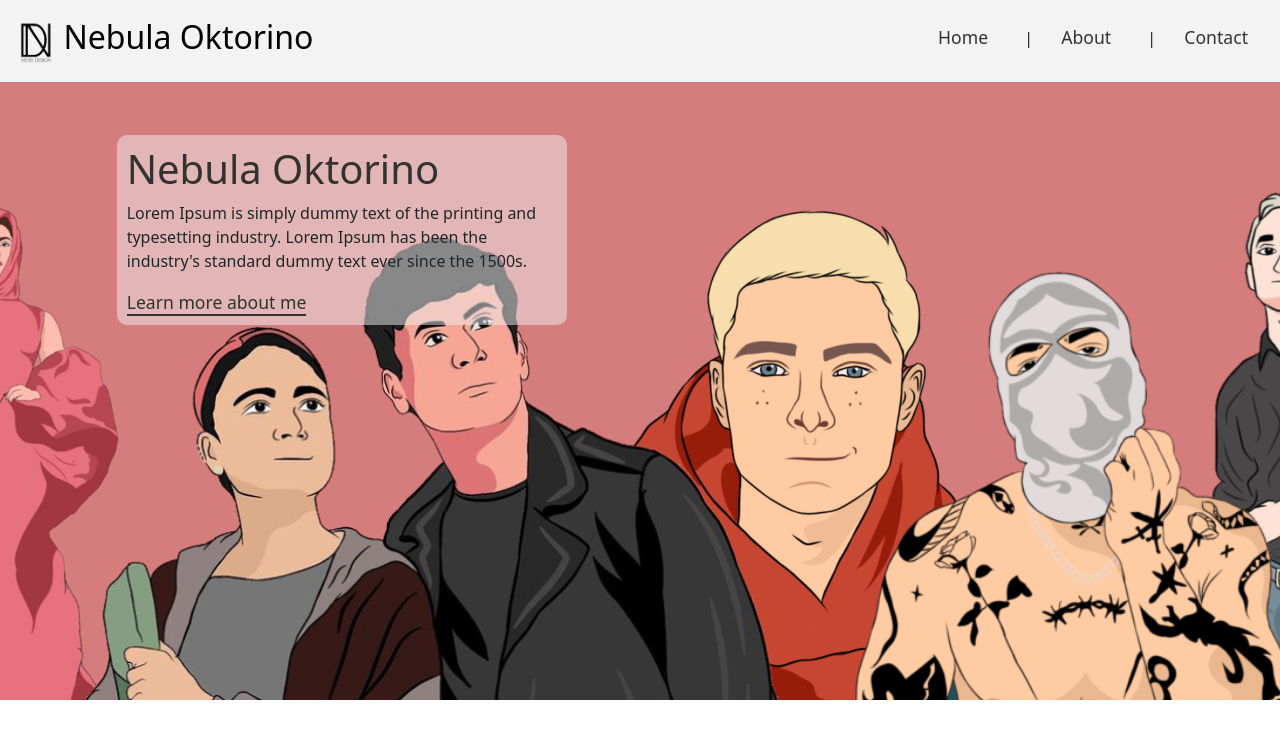
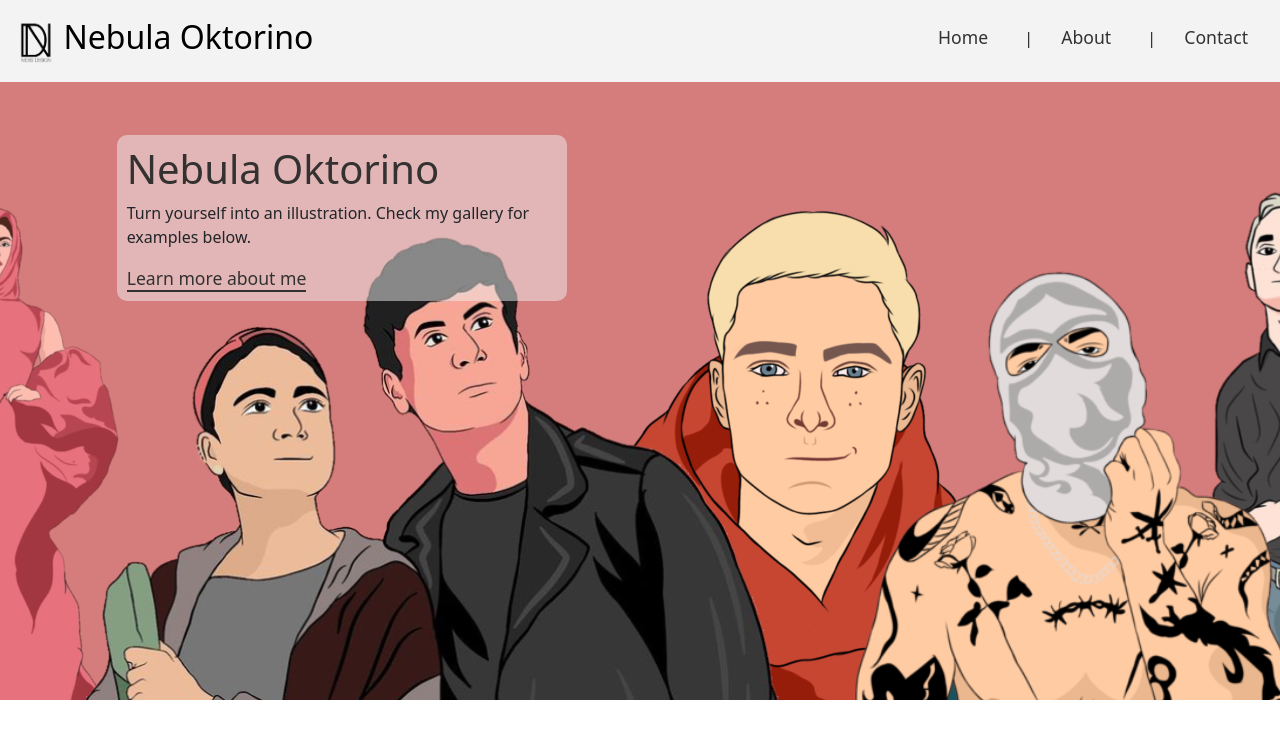
Before and after one commit to jacobmolsby93/nebs-portfolio, a Django app: page / in a window 1280 px wide. Shown: the top 740 px of the page. Run offline with Django 4.2, Linux system fonts and the light colour scheme; data comes from the database, SQL or seed files in the repository; some libraries are stand-ins or nearby versions.

Commit message:
Changed landing-page text

```diff
--- a/home/templates/home/index.html
+++ b/home/templates/home/index.html
@@ -15,10 +15,10 @@
         <div class="landing-spacer-1"></div>
         <div class="row offset-md-1 d-flex align-items-center landing-row">
             <div class="col-12 col-md-5 landing-collumn">
-                <h1 class="main-title text-large">Nebula Oktorino</h1>
+                <h1 class="main-title text-large text-uppsercase">Nebula Oktorino</h1>
                 <p class="info-text bread-text">
-                    Lorem Ipsum is simply dummy text of the printing and typesetting industry. Lorem Ipsum has been the
-                    industry's standard dummy text ever since the 1500s.
+                    Turn yourself into an illustration.
+                    Check my gallery for examples below.
                 </p>
                 <a id="about-link" class="about-link" href="{% url 'about' %}">Learn more about me</a>
             </div>
```
